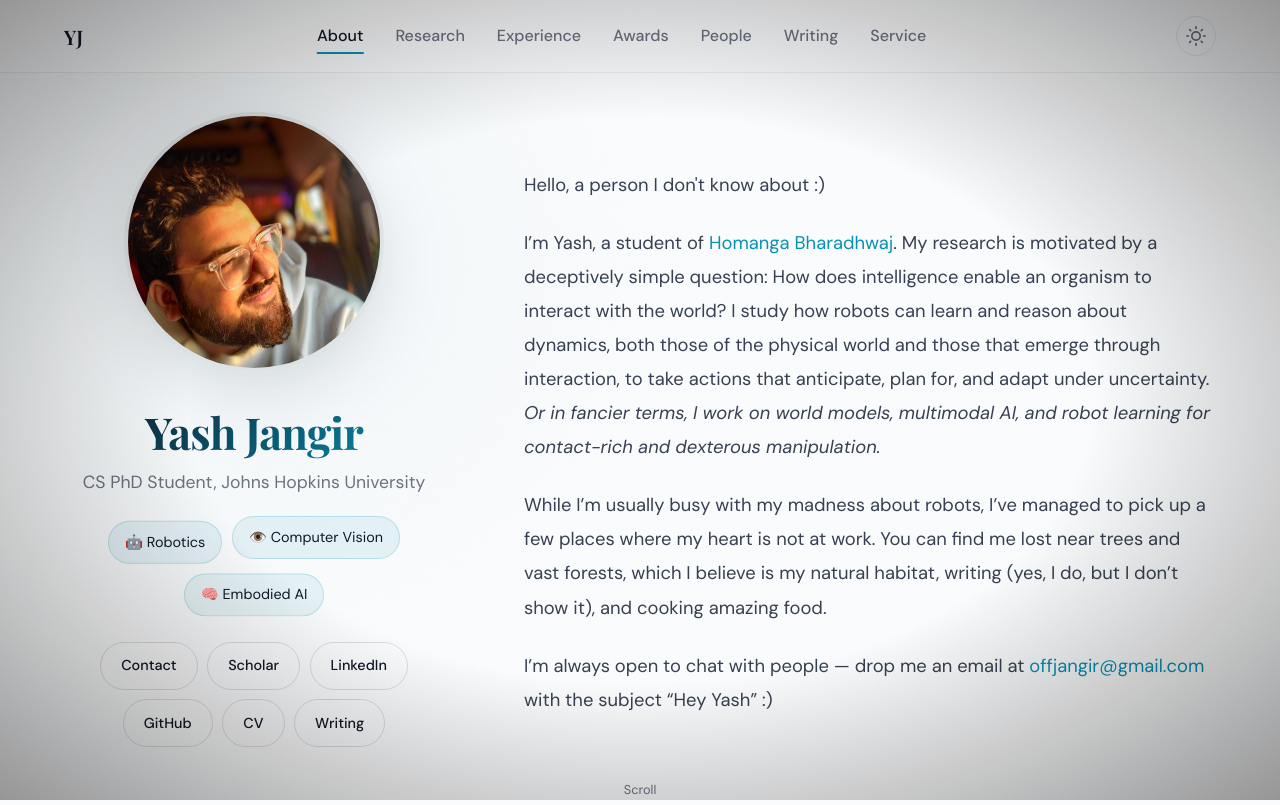
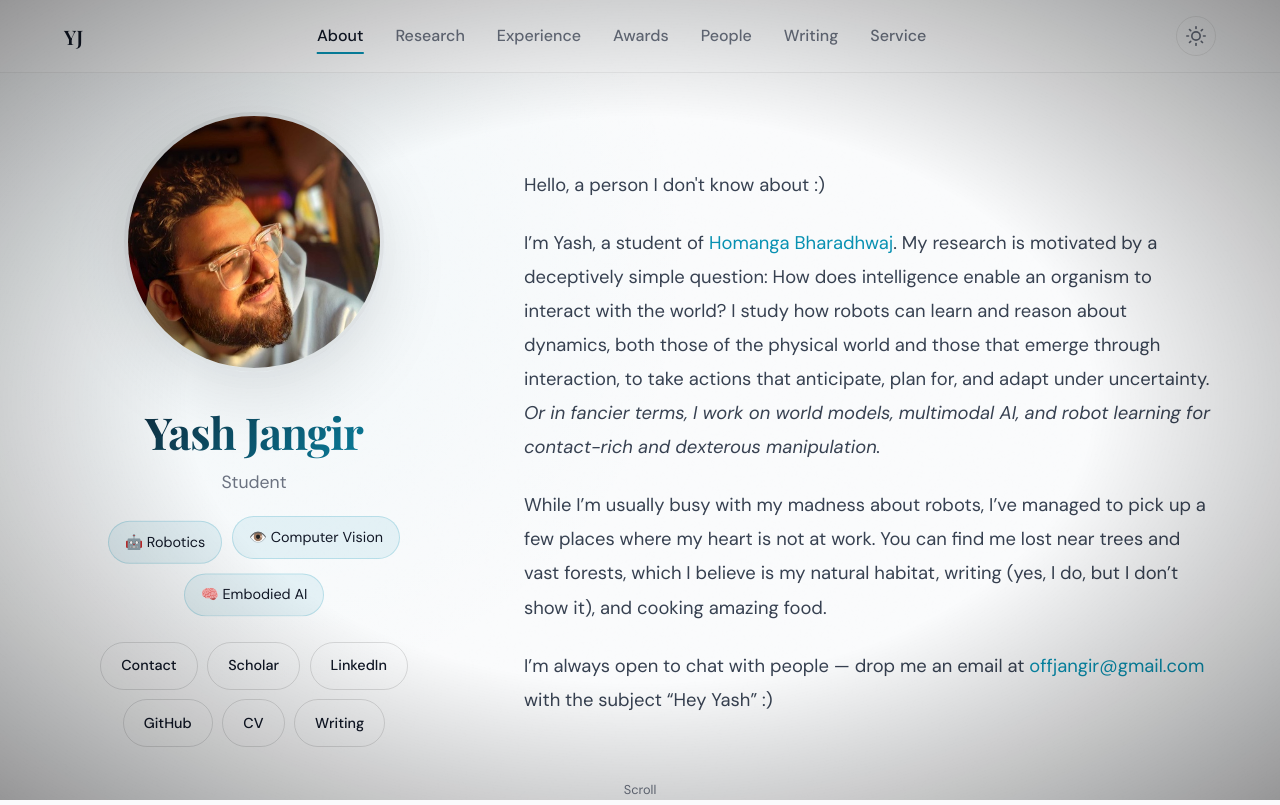
Before and after one commit to offjangir/offjangir.github.io, a plain HTML site: page index.html in a window 1280 px wide. Shown: the top 805 px of the page. Drawn offline with nearby package versions, Linux system fonts and the light colour scheme; a web font is replaced by a local one.

Commit message:
Change hero subtitle to Student
Co-Authored-By: Claude Opus 5.5 (1M context) <noreply@anthropic.com>

```diff
--- a/index.html
+++ b/index.html
@@ -91,7 +91,7 @@
         </div>
 
           <h1 class="hero-name">Yash Jangir</h1>
-          <p class="hero-subtitle">CS PhD Student, Johns Hopkins University</p>
+          <p class="hero-subtitle">Student</p>
 
           <!-- Interest Chips -->
           <div class="hero-chips">
```
